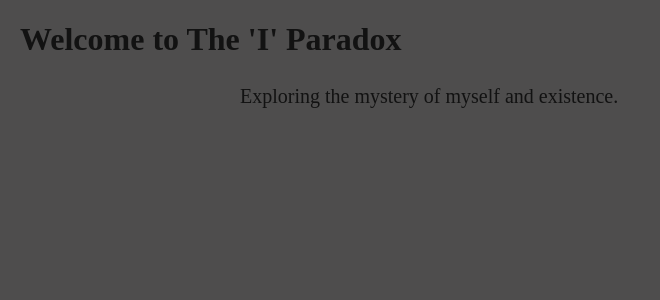
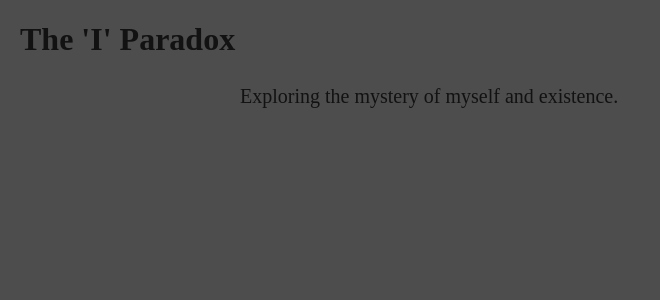
Before and after one commit to OmJadhav1905/myflaskblog, a Flask app: page / in a window 1280 px wide. Shown: the part 58-358 px from the top of the page, without its empty margins (0-660 px from the left). Run offline with Flask 3, Linux system fonts and the light colour scheme.

Commit message:
Remove welcome text from home.html

```diff
--- a/templates/home.html
+++ b/templates/home.html
@@ -3,6 +3,6 @@
 {% block title %}The 'I' Paradox Blog - Home{% endblock %}
 
 {% block content %}
-    <h1>Welcome to The 'I' Paradox</h1>
+    <h1>The 'I' Paradox</h1>
     <p>Exploring the mystery of myself and existence.</p>
 {% endblock %}
```
